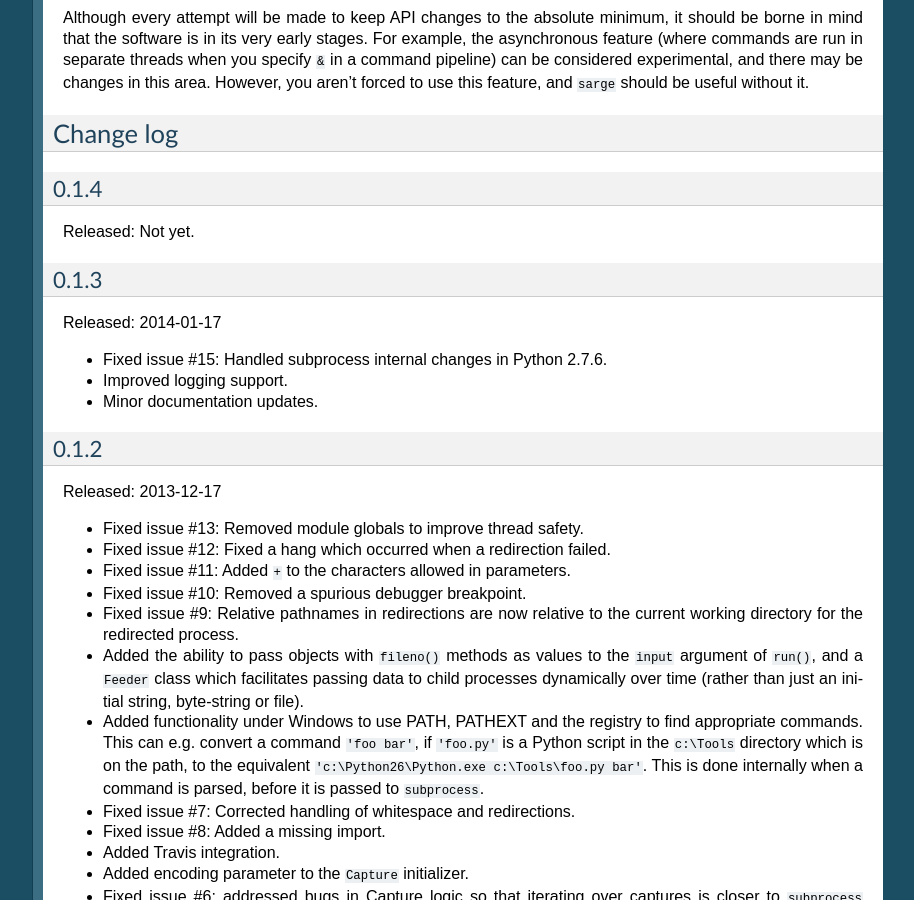
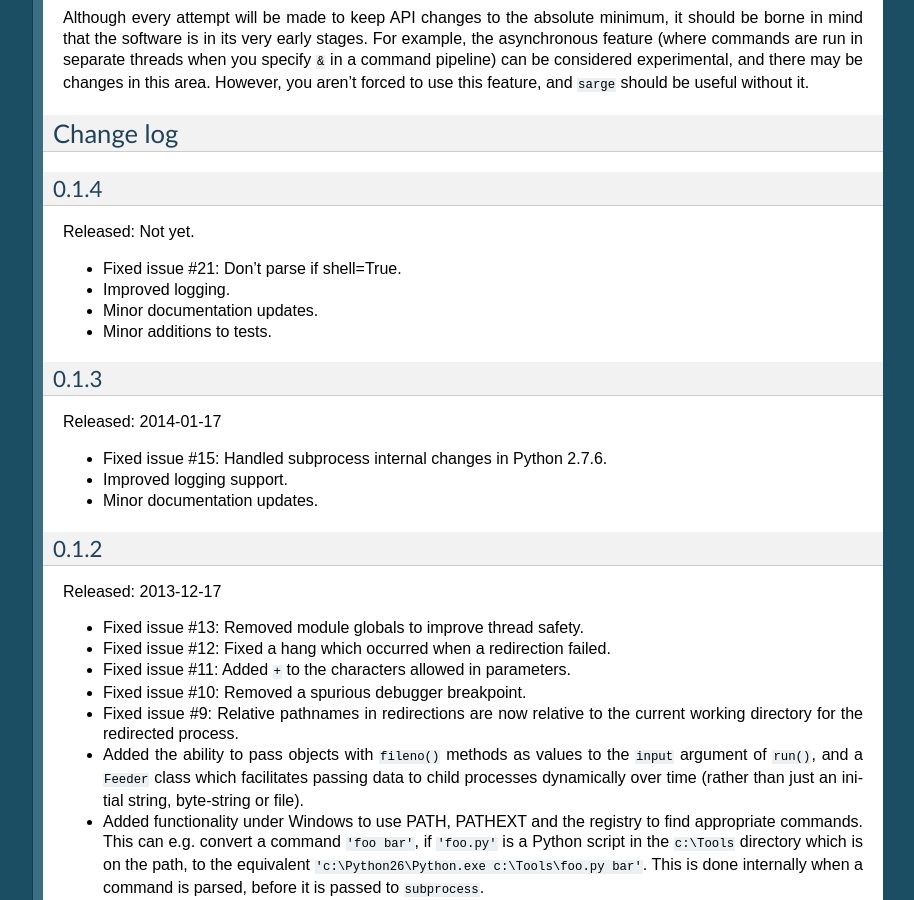
Before and after one commit to jayvdb/sarge, a Sphinx documentation site: the page built from docs/overview.rst, in a window 1280 px wide and 900 px high, scrolled down 3512 px. Shown: the whole window, without its empty margins (187-1101 px from the left). Built offline with Sphinx 7.4.7, drawn with Linux system fonts in a browser that asks for light colours; formulas are drawn with MathJax 3.

Commit message:
Updated change log.

```diff
--- a/docs/overview.rst
+++ b/docs/overview.rst
@@ -226,6 +226,14 @@ Change log
 
 Released: Not yet.
 
+- Fixed issue #21: Don't parse if shell=True.
+
+- Improved logging.
+
+- Minor documentation updates.
+
+- Minor additions to tests.
+
 0.1.3
 ~~~~~
 
```
